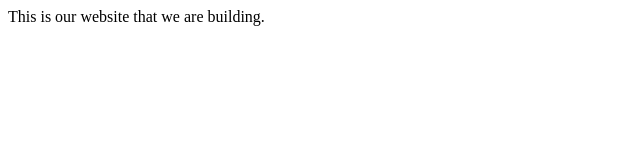
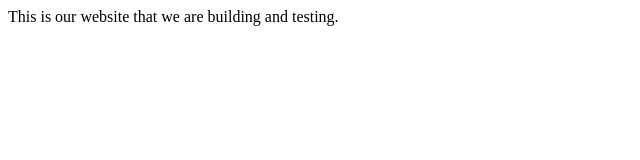
Before and after one commit to kea137/Project-1, a plain HTML site: page Index.html in a window 1280 px wide. Shown: the full height of the page, 0-640 px from the left. Drawn offline with Linux system fonts and the light colour scheme.

```diff
--- a/Index.html
+++ b/Index.html
@@ -1,5 +1,5 @@
 <html>
 
-This is our website that we are building.
+This is our website that we are building and testing.
 
 </html>
```
